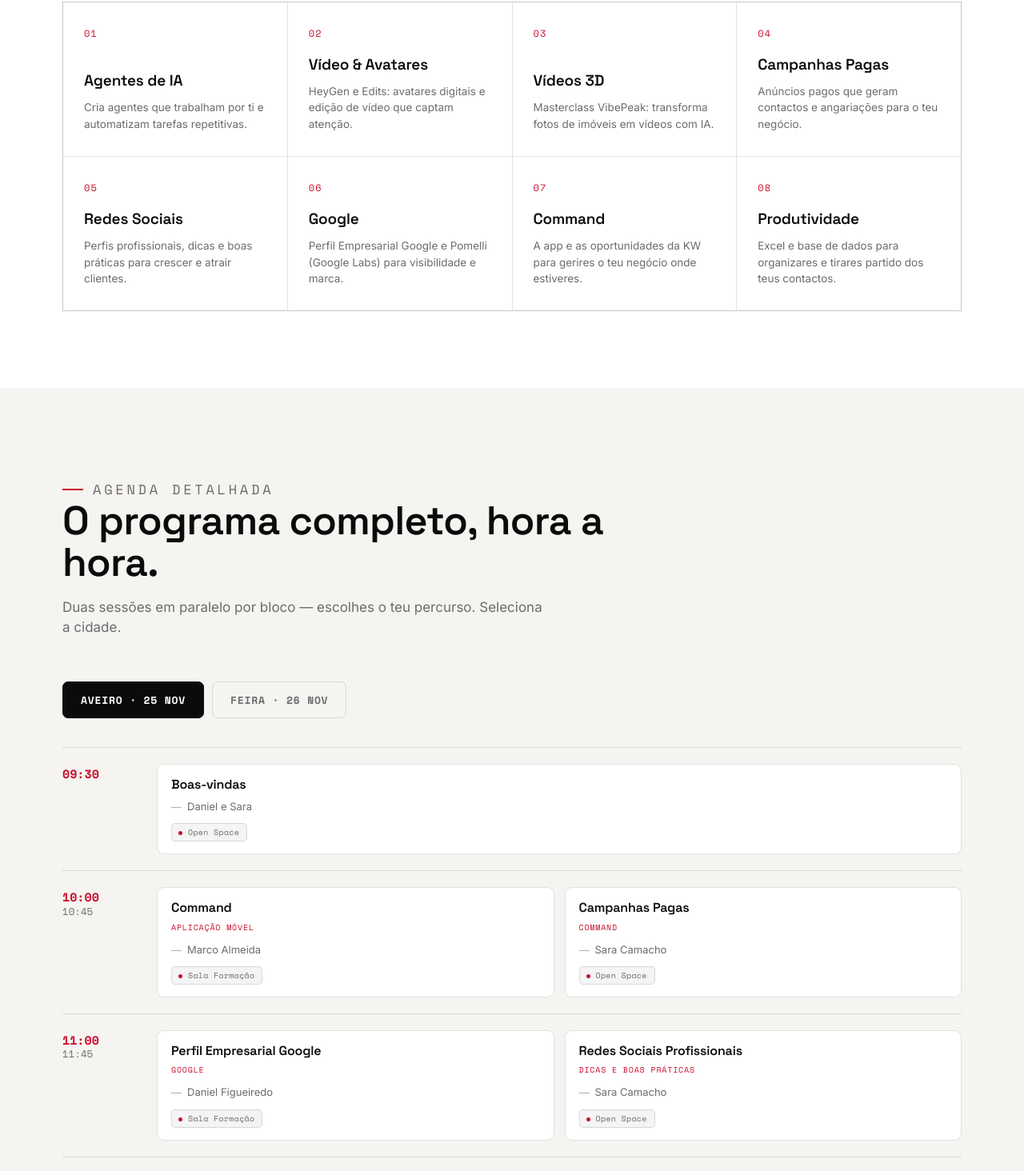
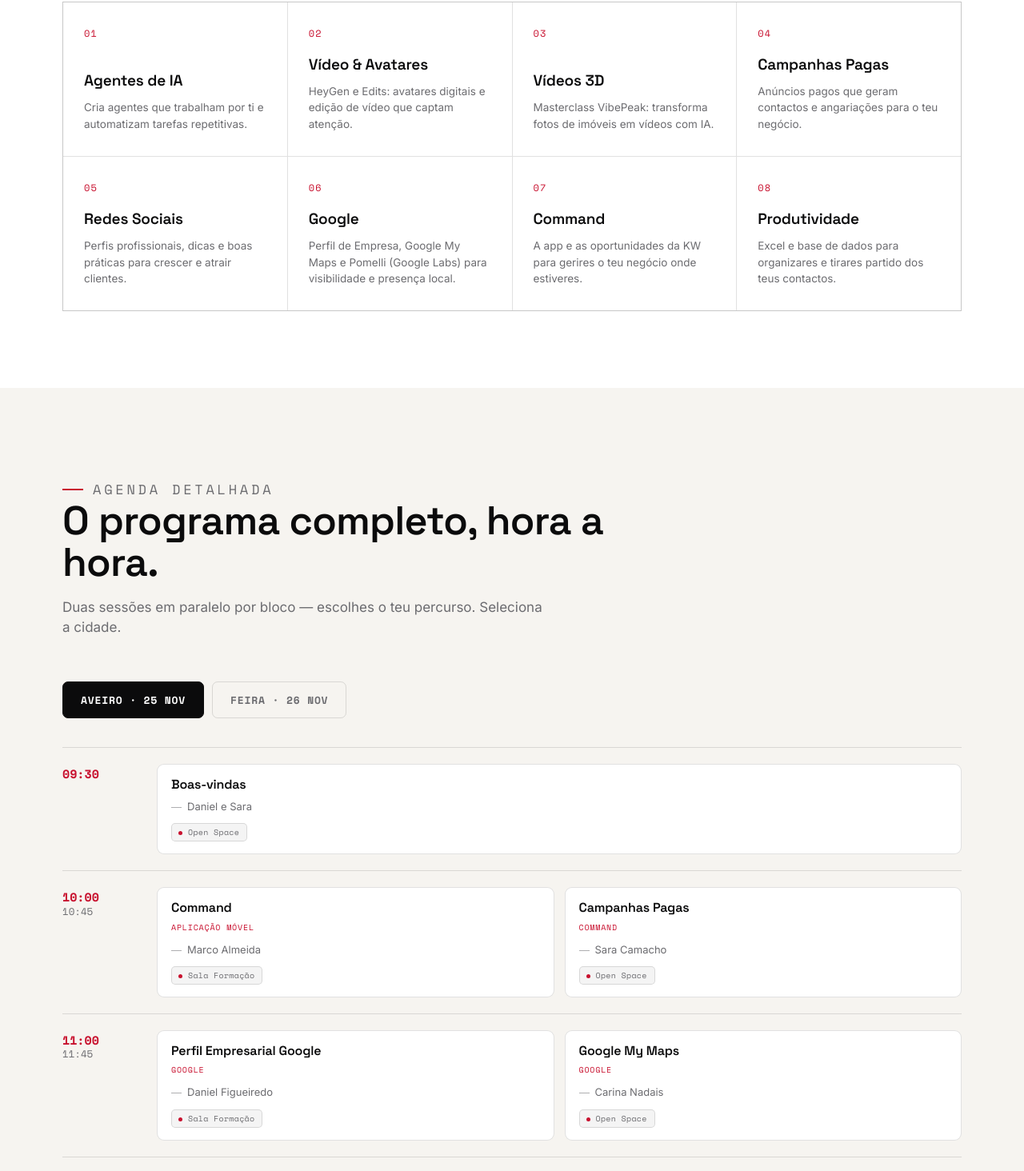
Before and after one commit to danielmatosmctt/mc-tech-day-v3, a plain HTML site: page index.html in a window 1280 px wide. Shown: the part 1623-3087 px from the top of the page at 80% size. Drawn offline with nearby package versions, Linux system fonts and the light colour scheme.

Commit message:
Add files via upload

```diff
--- a/index.html
+++ b/index.html
@@ -384,7 +384,7 @@
       <div class="theme"><div class="t-num">03</div><h3>Vídeos 3D</h3><p>Masterclass VibePeak: transforma fotos de imóveis em vídeos com IA.</p></div>
       <div class="theme"><div class="t-num">04</div><h3>Campanhas Pagas</h3><p>Anúncios pagos que geram contactos e angariações para o teu negócio.</p></div>
       <div class="theme"><div class="t-num">05</div><h3>Redes Sociais</h3><p>Perfis profissionais, dicas e boas práticas para crescer e atrair clientes.</p></div>
-      <div class="theme"><div class="t-num">06</div><h3>Google</h3><p>Perfil Empresarial Google e Pomelli (Google Labs) para visibilidade e marca.</p></div>
+      <div class="theme"><div class="t-num">06</div><h3>Google</h3><p>Perfil de Empresa, Google My Maps e Pomelli (Google Labs) para visibilidade e presença local.</p></div>
       <div class="theme"><div class="t-num">07</div><h3>Command</h3><p>A app e as oportunidades da KW para gerires o teu negócio onde estiveres.</p></div>
       <div class="theme"><div class="t-num">08</div><h3>Produtividade</h3><p>Excel e base de dados para organizares e tirares partido dos teus contactos.</p></div>
     </div>
@@ -423,7 +423,7 @@
           <div class="ag-time">11:00<span>11:45</span></div>
           <div class="ag-sessions cols-2">
             <div class="ses"><h4>Perfil Empresarial Google</h4><span class="tag">Google</span><div class="who">Daniel Figueiredo</div><div class="room">Sala Formação</div></div>
-            <div class="ses"><h4>Redes Sociais Profissionais</h4><span class="tag">Dicas e boas práticas</span><div class="who">Sara Camacho</div><div class="room">Open Space</div></div>
+            <div class="ses"><h4>Google My Maps</h4><span class="tag">Google</span><div class="who">Carina Nadais</div><div class="room">Open Space</div></div>
           </div>
         </div>
         <div class="ag-block">
```
